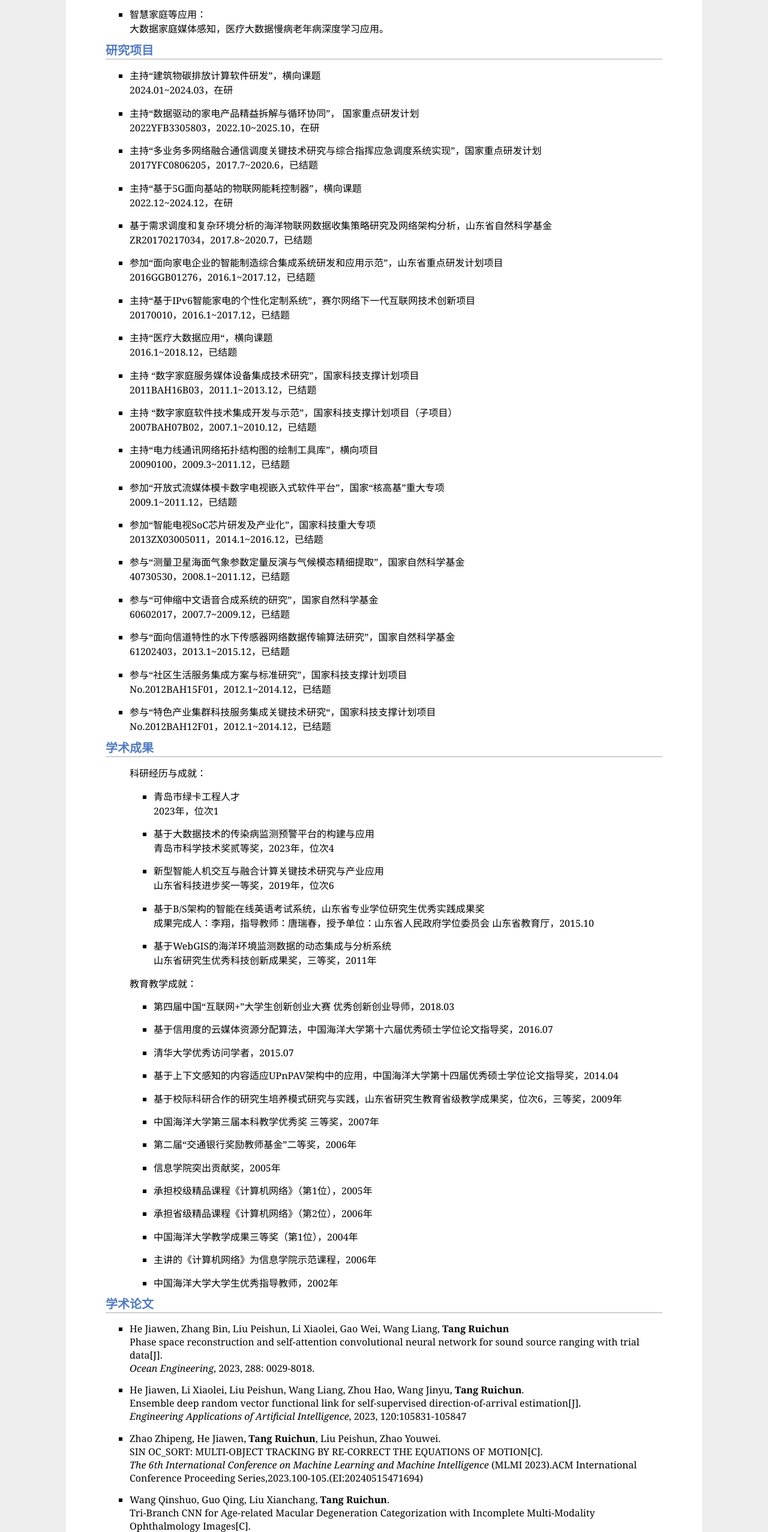
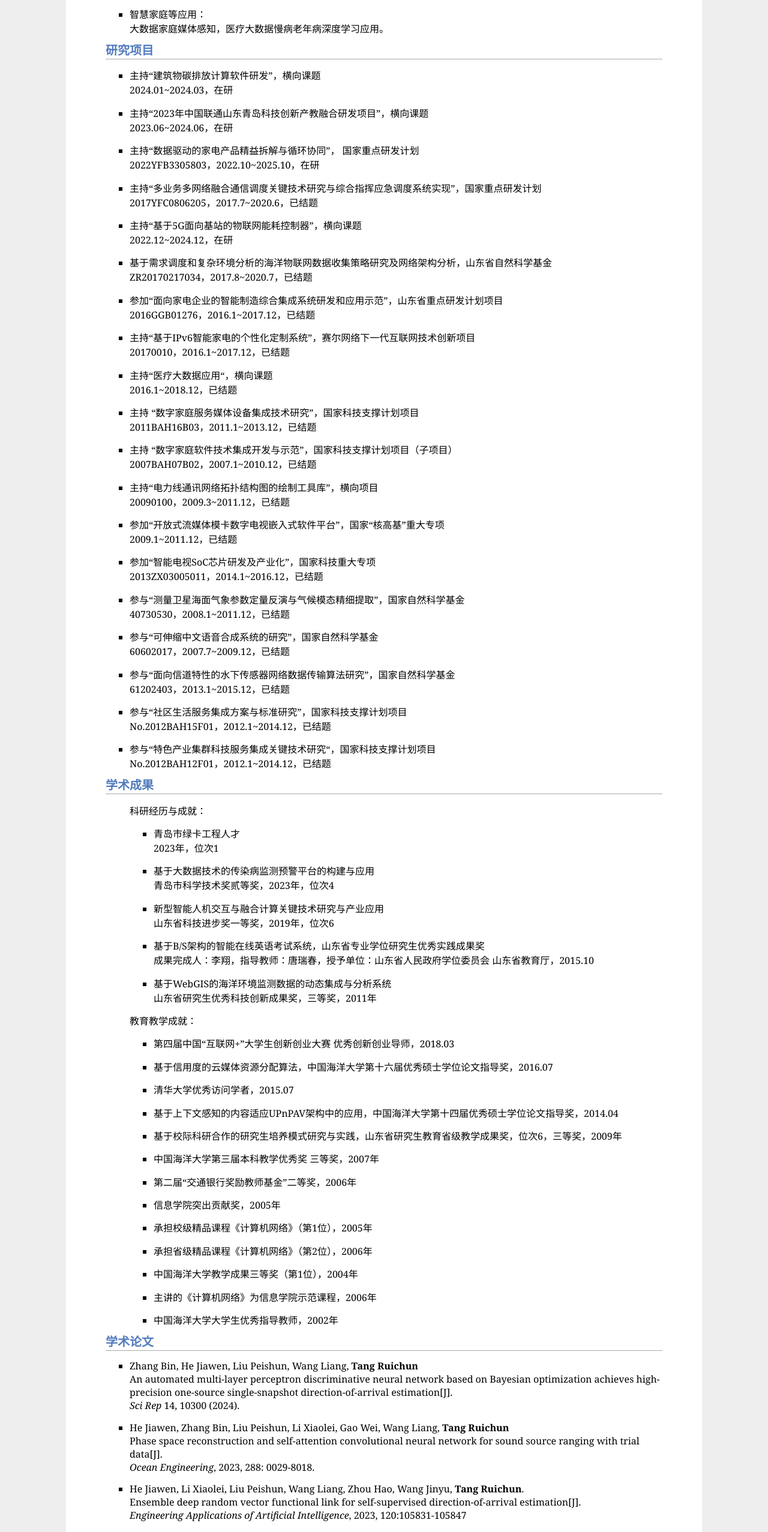
Before and after one commit to tangruichun/tangruichun.github.io, a plain HTML site: page index.html in a window 1280 px wide. Shown: the part 1112-3666 px from the top of the page at 60% size. Drawn offline with Linux system fonts and the light colour scheme.

Commit message:
Update index.html

```diff
--- a/index.html
+++ b/index.html
@@ -129,6 +129,10 @@
 				主持“建筑物碳排放计算软件研发”，横向课题<br>
 				2024.01~2024.03，在研<br>
 			</li>
+		<li>
+				主持“2023年中国联通山东青岛科技创新产教融合研发项目”，横向课题<br>
+				2023.06~2024.06，在研<br>
+			</li>
             <li>
 				主持“数据驱动的家电产品精益拆解与循环协同”， 国家重点研发计划<br>
 				2022YFB3305803，2022.10~2025.10，在研<br>
@@ -235,6 +239,11 @@
 	<div id="publications_and_patents">
 		<h2>学术论文</h2>
 		<ul>
+			<li>
+				Zhang Bin, He Jiawen, Liu Peishun, Wang Liang, <b>Tang Ruichun</b><br>
+				An automated multi-layer perceptron discriminative neural network based on Bayesian optimization achieves high-precision one-source single-snapshot direction-of-arrival estimation[J].<br>
+				<em>Sci Rep</em> 14, 10300 (2024).<br>
+			</li>
 			<li>
 				He Jiawen, Zhang Bin, Liu Peishun, Li Xiaolei, Gao Wei, Wang Liang, <b>Tang Ruichun</b> <br>
 				Phase space reconstruction and self-attention convolutional neural network for sound source ranging with trial data[J].<br>
```
